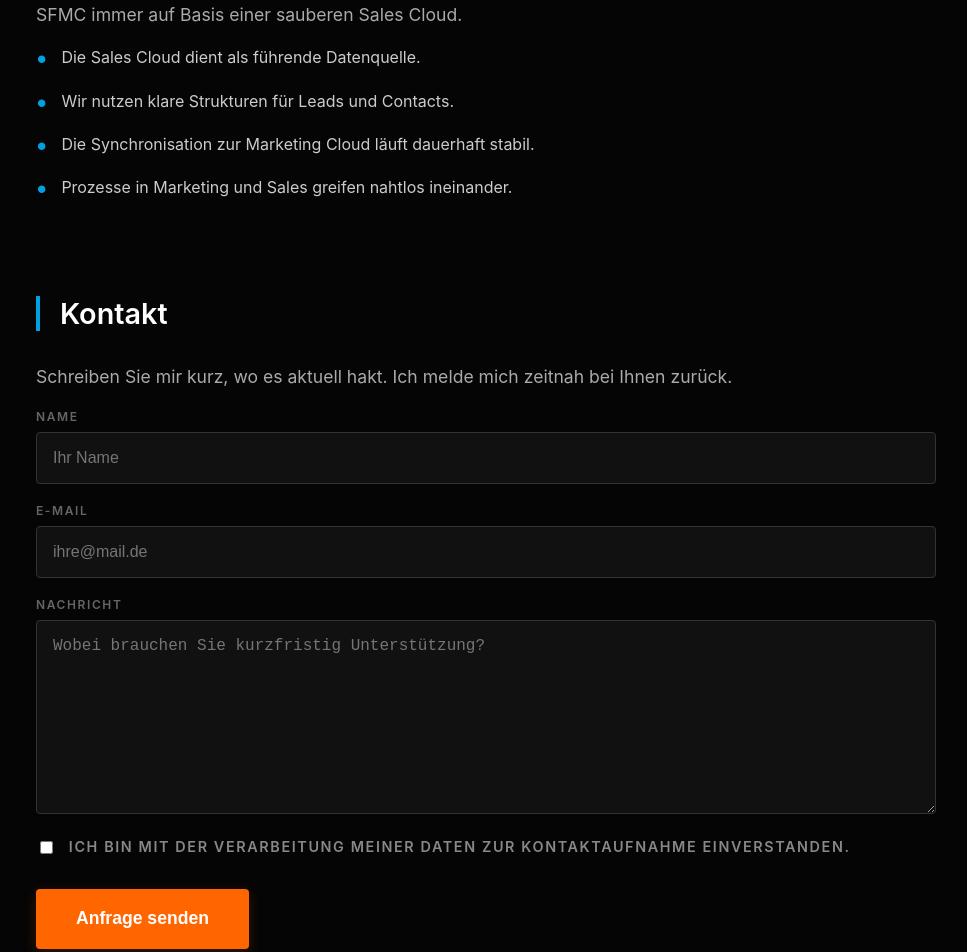
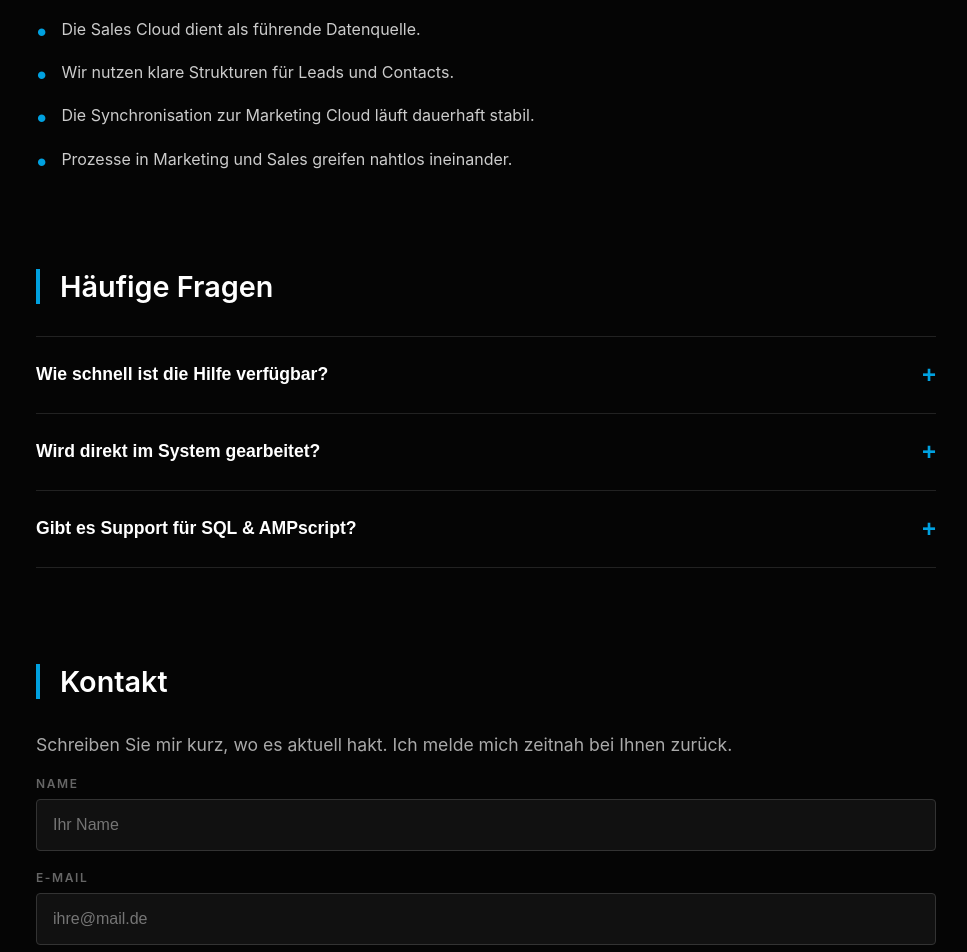
Before and after one commit to n3rd123/sfmc-landingpage, a SvelteKit app: page / in a window 1280 px wide. Shown: the part 1500-2452 px from the top of the page, without its empty margins (154-1121 px from the left). Built offline with nearby package versions, Linux system fonts and the light colour scheme.

Commit message:
Update Salesforce Inhalte und FAQ

```diff
--- a/src/routes/+page.svelte
+++ b/src/routes/+page.svelte
@@ -2,6 +2,7 @@
     // Pfad zu deinem Bild im /public Ordner
     let heroImage = "/hero.jpg";
 
+    // Leistungen
     const services = [
         {
             title: "Synchronisation",
@@ -16,6 +17,19 @@
             desc: "Ich baue und stabilisiere Journeys, die im echten Betrieb bestehen. Damit Ihre Automationen nicht nur in der Theorie, sondern auch in der Praxis fehlerfrei laufen."
         }
     ];
+
+    // FAQ-Datenbank
+    const faq = [
+        { q: "Wie schnell ist die Hilfe verfügbar?", a: "In der Regel kann ich operative Engpässe innerhalb weniger Tage unterstützen." },
+        { q: "Wird direkt im System gearbeitet?", a: "Ja, ich arbeite direkt in Ihrer Salesforce Instanz für schnellstmögliche Ergebnisse." },
+        { q: "Gibt es Support für SQL & AMPscript?", a: "Absolut. Komplexe Abfragen und dynamische Inhalte gehören zum Standardpaket." }
+    ];
+
+    let openIndex = $state(null);
+
+    function toggle(index) {
+        openIndex = openIndex === index ? null : index;
+    }
 </script>
 
 <main>
@@ -65,6 +79,25 @@
         </div>
     </section>
 
+    <section class="faq-section">
+        <h2>Häufige Fragen</h2>
+        <div class="faq-container">
+            {#each faq as item, i}
+                <div class="faq-item">
+                    <button onclick={() => toggle(i)} class="faq-question" class:active={openIndex === i}>
+                        {item.q}
+                        <span class="icon">{openIndex === i ? '−' : '+'}</span>
+                    </button>
+                    {#if openIndex === i}
+                        <div class="faq-answer">
+                            <p>{item.a}</p>
+                        </div>
+                    {/if}
+                </div>
+            {/each}
+        </div>
+    </section>
+
     <section class="contact">
         <h2>Kontakt</h2>
         <p class="intro">Schreiben Sie mir kurz, wo es aktuell hakt. Ich melde mich zeitnah bei Ihnen zurück.</p>
@@ -110,9 +143,7 @@
         padding: 4rem 1.5rem;
     }
 
-	section {
-		margin-bottom: 6rem;
-	}
+    section { margin-bottom: 6rem; }
 
     h1 {
         font-size: clamp(2.2rem, 5vw, 3.2rem);
@@ -139,11 +170,7 @@
         font-weight: 600;
     }
 
-	p {
-		color: #aaaaaa;
-		line-height: 1.6;
-		font-size: 1.1rem;
-	}
+    p { color: #aaaaaa; line-height: 1.6; font-size: 1.1rem; }
 
     .subtitle {
         max-width: 750px;
@@ -172,115 +199,54 @@
         background: #111;
     }
 
-	ul {
-		list-style: none;
-		padding: 0;
+    /* FAQ Styles */
+    .faq-container { border-top: 1px solid #222; }
+    .faq-item { border-bottom: 1px solid #222; }
+    .faq-question {
+        width: 100%;
+        background: none;
+        border: none;
+        color: #ffffff;
+        padding: 1.5rem 0;
+        text-align: left;
+        font-size: 1.1rem;
+        font-weight: 600;
+        cursor: pointer;
+        display: flex;
+        justify-content: space-between;
+        align-items: center;
     }
+    .faq-question:hover { color: #00a1e0; }
+    .faq-answer { padding-bottom: 1.5rem; color: #aaaaaa; }
+    .icon { color: #00a1e0; font-size: 1.5rem; }
 
+    ul { list-style: none; padding: 0; }
     .check-list li, .bullet-list li {
         margin-bottom: 1.2rem;
         color: #cccccc;
         display: flex;
         align-items: flex-start;
-		line-height: 1.4;
     }
+    .check-list li::before { content: "✓"; color: #ff6600; margin-right: 14px; font-weight: bold; }
+    .bullet-list li::before { content: "•"; color: #00a1e0; margin-right: 14px; font-weight: bold; font-size: 1.5rem; line-height: 1; }
 
-	.check-list li::before {
-		content: "✓";
-		color: #ff6600;
-		margin-right: 14px;
-		font-weight: bold;
-		font-size: 1.2rem;
+    /* Form Styles */
+    .form-group { display: flex; flex-direction: column; gap: 0.5rem; margin-bottom: 1.2rem; }
+    label { font-size: 0.75rem; color: #666666; text-transform: uppercase; letter-spacing: 0.1rem; font-weight: 600; }
+    input, textarea {
+        background: #111111; border: 1px solid #333333; color: #ffffff;
+        padding: 1rem; border-radius: 4px; font-size: 1rem;
     }
-
-	.bullet-list li::before {
-		content: "•";
-		color: #00a1e0;
-		margin-right: 14px;
-		font-weight: bold;
-		font-size: 1.5rem;
-		line-height: 1;
+    input:focus, textarea:focus { border-color: #00a1e0; outline: none; }
+    .consent { font-size: 0.9rem; color: #888888; display: flex; gap: 0.8rem; margin: 1.5rem 0 2rem 0; cursor: pointer; }
+    button {
+        background: #ff6600; color: #ffffff; border: none; padding: 1.2rem 2.5rem;
+        font-weight: 700; cursor: pointer; border-radius: 4px; font-size: 1.1rem;
     }
-
-	.form-group {
-		display: flex;
-		flex-direction: column;
-		gap: 0.5rem;
-		margin-bottom: 1.2rem;
-	}
-
-	label {
-		font-size: 0.75rem;
-		color: #666666;
-		text-transform: uppercase;
-		letter-spacing: 0.1rem;
-		font-weight: 600;
-	}
-
-	input, textarea {
-		background: #111111;
-		border: 1px solid #333333;
-		color: #ffffff;
-		padding: 1rem;
-		border-radius: 4px;
-		font-size: 1rem;
-		transition: all 0.2s;
-	}
-
-	input:focus, textarea:focus {
-		outline: none;
-		border-color: #00a1e0;
-		background: #151515;
-	}
-
-	textarea {
-		min-height: 160px;
-		resize: vertical;
-	}
-
-	.consent {
-		font-size: 0.9rem;
-		color: #888888;
-		display: flex;
-		gap: 0.8rem;
-		align-items: flex-start;
-		cursor: pointer;
-		margin: 1.5rem 0 2rem 0;
-	}
-
-	.consent input {
-		margin-top: 0.2rem;
-	}
-
-	button {
-		background: #ff6600;
-		color: #ffffff;
-		border: none;
-		padding: 1.2rem 2.5rem;
-		font-weight: 700;
-		cursor: pointer;
-		border-radius: 4px;
-		font-size: 1.1rem;
-		transition: all 0.2s;
-		box-shadow: 0 4px 14px rgba(255, 102, 0, 0.2);
-	}
-
-	button:hover {
-		background: #e65c00;
-		transform: translateY(-1px);
-		box-shadow: 0 6px 20px rgba(255, 102, 0, 0.3);
-	}
-
-	button:active {
-		transform: translateY(0);
-	}
+    button:hover { background: #e65c00; transform: translateY(-1px); }
 
     @media (max-width: 600px) {
-		main {
-			padding: 2rem 1rem;
-		}
-		section {
-			margin-bottom: 4rem;
-		}
+        main { padding: 2rem 1rem; }
+        section { margin-bottom: 4rem; }
     }
 </style>
```
Lines whose indentation alone changed are shown as unchanged.
